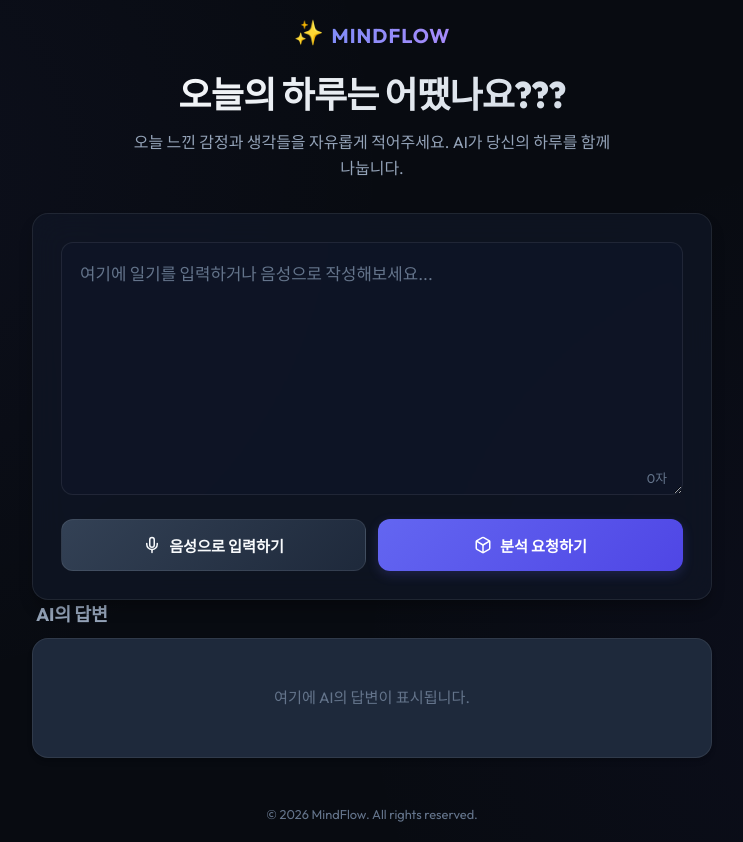
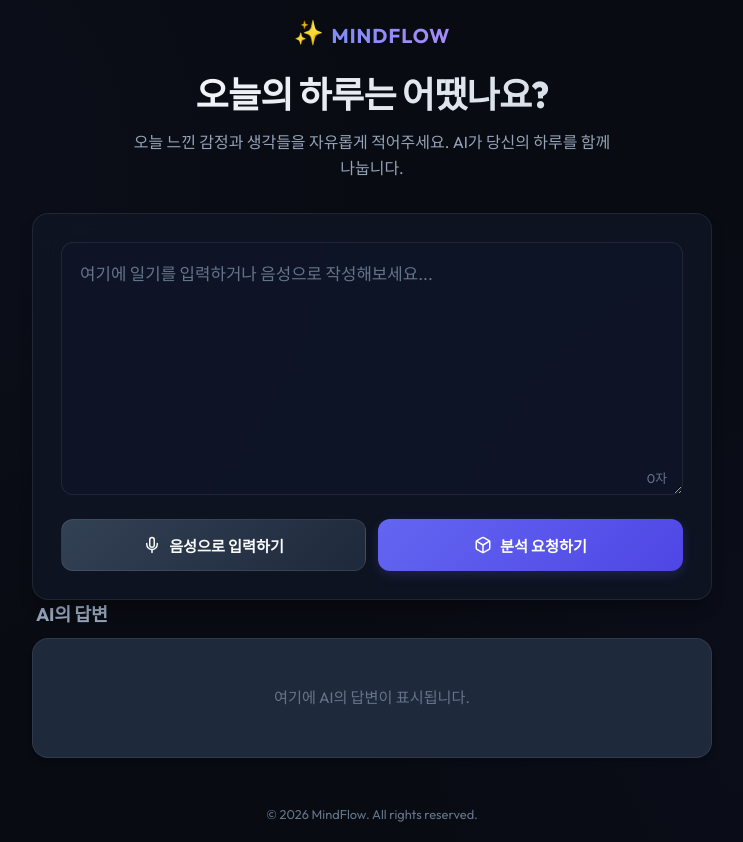
Before and after one commit to iloveisyou/antigravity_day4, a plain HTML site: page index.html in a window 1280 px wide. Shown: the whole page, without its empty margins (268-1011 px from the left). Drawn offline with Linux system fonts and the light colour scheme.

Commit message:
style: remove excessive question marks from main title

```diff
--- a/index.html
+++ b/index.html
@@ -22,7 +22,7 @@
         <span class="logo-emoji">✨</span>
         <span class="logo-text">MindFlow</span>
       </div>
-      <h1 class="main-title">오늘의 하루는 어땠나요???</h1>
+      <h1 class="main-title">오늘의 하루는 어땠나요?</h1>
       <p class="subtitle">오늘 느낀 감정과 생각들을 자유롭게 적어주세요. AI가 당신의 하루를 함께 나눕니다.</p>
     </header>
 
```
